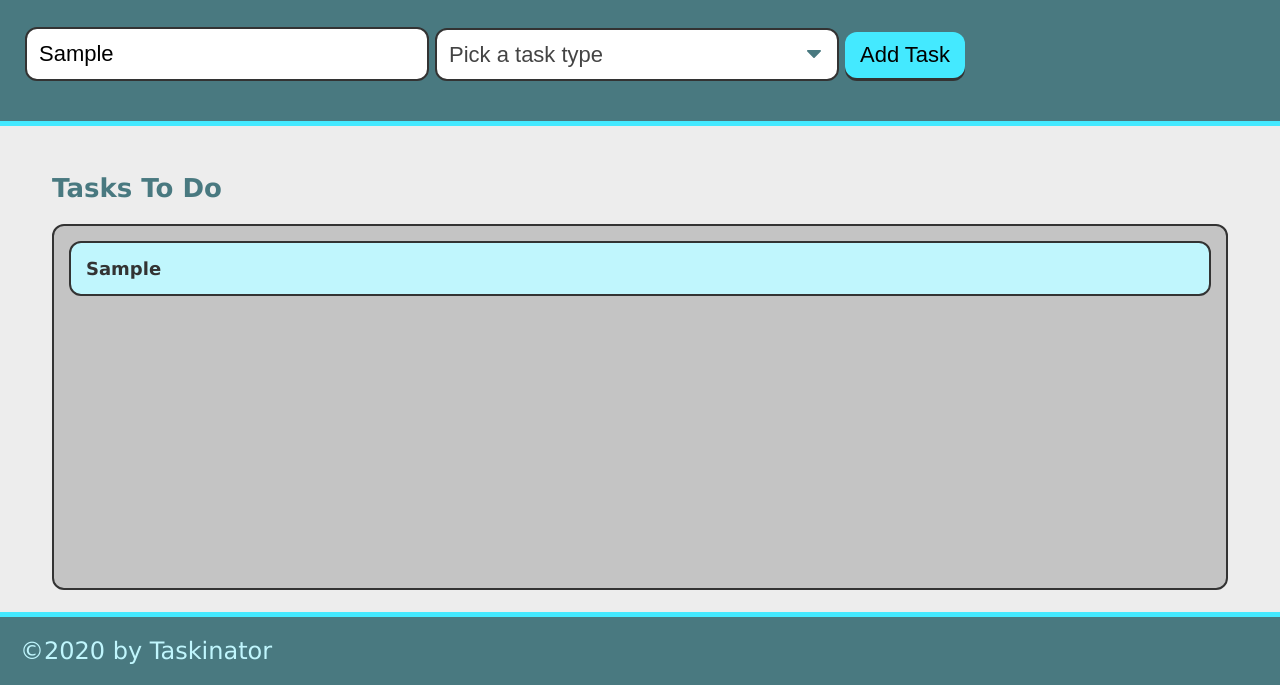
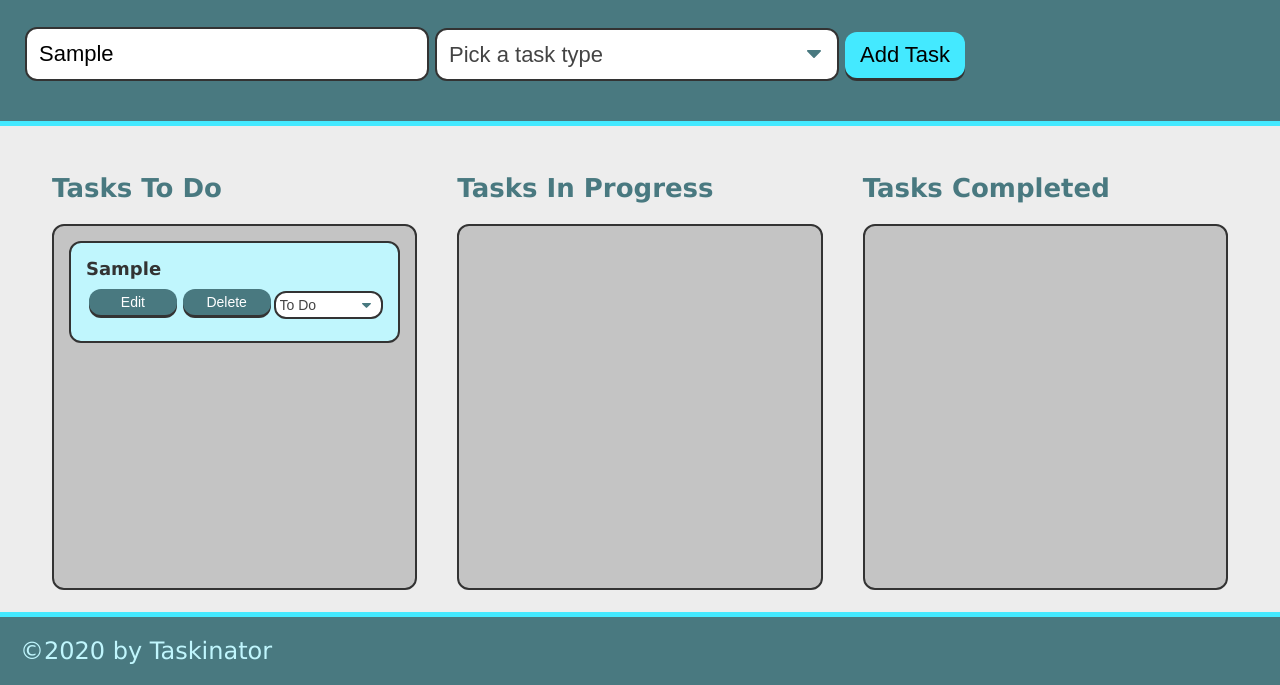
Before and after one commit to jm2103/taskinator, a plain HTML site: page index.html in a window 1280 px wide. Both pictures are taken after typing "Sample" into the empty fields and a click on the button "Add Task". Shown: the part 115-800 px from the top of the page. Drawn offline with Linux system fonts and the light colour scheme.

Commit message:
edit and delete button added to individual tasks

```diff
--- a/assets/js/script.js
+++ b/assets/js/script.js
@@ -1,9 +1,9 @@
-
+var taskIdCounter = 0;
 
 var formEl = document.querySelector("#task-form");
 var tasksToDoEl = document.querySelector("#tasks-to-do");
 
-var taskFormHandler = function(event) {
+var taskFormHandler = function (event) {
     event.preventDefault();
 
     var taskNameInput = document.querySelector("input[name='task-name']").value;
@@ -20,28 +20,82 @@ var taskFormHandler = function(event) {
 
     // check if input values are empty strings
     if (!taskNameInput || !taskTypeInput) {
-    alert("You need to fill out the task form!");
-    return false;
+        alert("You need to fill out the task form!");
+        return false;
     }
 
     formEl.reset();
 
 }
-var createTaskEl = function(taskDataObj) {
+var createTaskEl = function (taskDataObj) {
     // create list item
     var listItemEl = document.createElement("li");
     listItemEl.className = "task-item";
+
+    // add task id as a custom attribute
+    listItemEl.setAttribute("data-task-id", taskIdCounter);
 
     // create div to hold task info and add to list item
     var taskInfoEl = document.createElement("div");
     taskInfoEl.className = "task-info";
     taskInfoEl.innerHTML = "<h3 class='task-name'>" + taskDataObj.name + "</h3><span class='task-type'>" + taskDataObj.type + "</span>";
+    listItemEl.appendChild(taskInfoEl);
 
-    listItemEl.appendChild(taskInfoEl);
+    var taskActionsEl = createTaskActions(taskIdCounter);
+    listItemEl.appendChild(taskActionsEl);
+
+    tasksToDoEl.appendChild(listItemEl);
 
     // add entire list item to list
     tasksToDoEl.appendChild(listItemEl);
 
+    // increase task counter for next unique id
+    taskIdCounter++;
+
 }
 
+var createTaskActions = function (taskId) {
+
+    var actionContainerEl = document.createElement("div");
+    actionContainerEl.className = "task-actions";
+
+    // create edit button
+    var editButtonEl = document.createElement("button");
+    editButtonEl.textContent = "Edit";
+    editButtonEl.className = "btn edit-btn";
+    editButtonEl.setAttribute("data-task-id", taskId);
+
+    actionContainerEl.appendChild(editButtonEl);
+
+    // create delete button
+    var deleteButtonEl = document.createElement("button");
+    deleteButtonEl.textContent = "Delete";
+    deleteButtonEl.className = "btn delete-btn";
+    deleteButtonEl.setAttribute("data-task-id", taskId);
+
+    actionContainerEl.appendChild(deleteButtonEl);
+
+    var statusSelectEl = document.createElement("select");
+    statusSelectEl.className = "select-status";
+    statusSelectEl.setAttribute("name", "status-change");
+    statusSelectEl.setAttribute("data-task-id", taskId);
+
+    actionContainerEl.appendChild(statusSelectEl);
+
+    var statusChoices = ["To Do", "In Progress", "Completed"];
+    for (var i = 0; i < statusChoices.length; i++) {
+        // create option element
+        var statusOptionEl = document.createElement("option");
+        statusOptionEl.textContent = statusChoices[i];
+        statusOptionEl.setAttribute("value", statusChoices[i]);
+
+        // append to select
+        statusSelectEl.appendChild(statusOptionEl);
+    }
+
+    return actionContainerEl;
+
+};
+
+
 formEl.addEventListener("submit", taskFormHandler);
--- a/index.html
+++ b/index.html
@@ -34,6 +34,18 @@
             <h2 class="list-title">Tasks To Do</h2>
             <ul class="task-list" id="tasks-to-do"></ul>
         </section>
+
+        <!-- Tasks In Progress -->
+        <section class="task-list-wrapper">
+            <h2 class="list-title">Tasks In Progress</h2>
+            <ul class="task-list" id="tasks-in-progress"></ul>
+        </section>
+
+        <!-- Tasks Completed -->
+        <section class="task-list-wrapper">
+            <h2 class="list-title">Tasks Completed</h2>
+            <ul class="task-list" id="tasks-completed"></ul>
+        </section>
     </main>
     <footer>
         &copy;2020 by Taskinator
```
